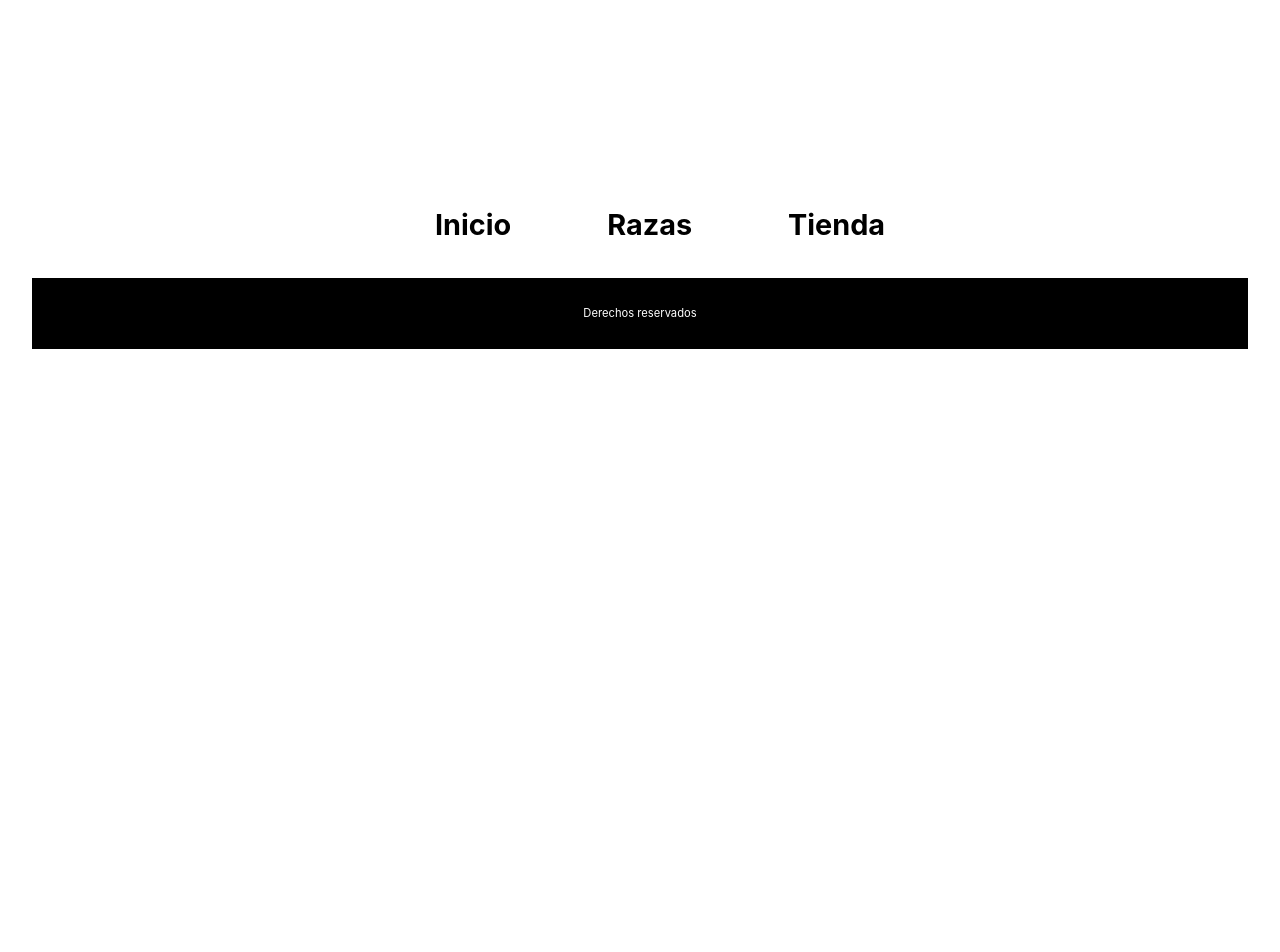
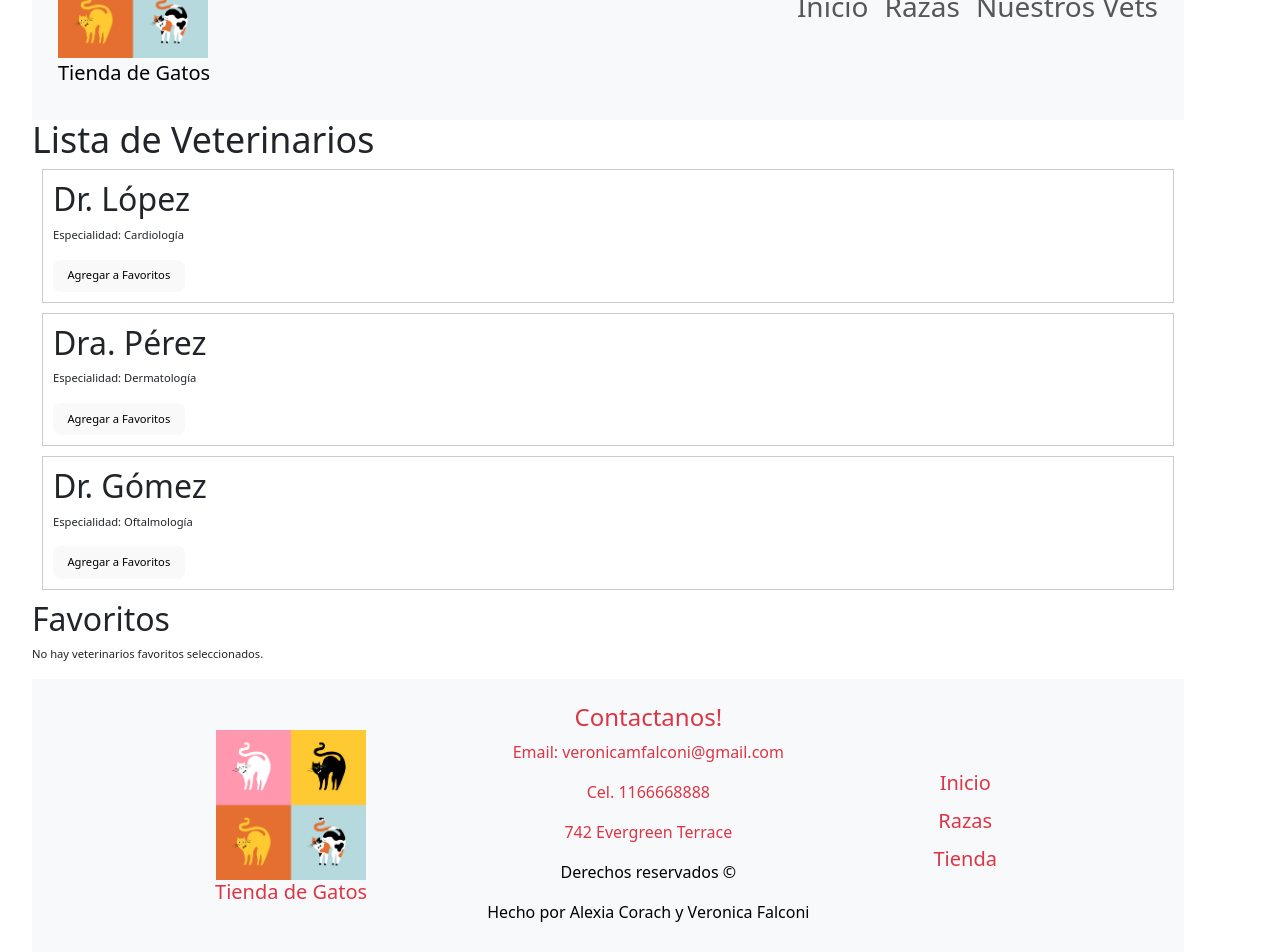
Before and after one commit to veronicamfalconi/WorldCats, a React (Vite) app: page /veterinarios in a window 1280 px wide. Shown: the part 140-1092 px from the top of the page. Before the commit the page ends 800 px from the top, so only its background shows below. Built offline with nearby package versions, Linux system fonts and the light colour scheme.

Commit message:
agregado listaVets

```diff
--- a/package.json
+++ b/package.json
@@ -10,9 +10,10 @@
     "preview": "vite preview"
   },
   "dependencies": {
-
     "axios": "^1.7.3",
+    "bootstrap": "^5.3.3",
     "react": "^18.3.1",
+    "react-bootstrap": "^2.10.4",
     "react-dom": "^18.3.1",
     "react-router-dom": "^6.26.0"
   },
--- a/src/App.jsx
+++ b/src/App.jsx
@@ -1,9 +1,11 @@
 import "./App.css";
 import { BrowserRouter as Router, Routes, Route } from "react-router-dom";
+import 'bootstrap/dist/css/bootstrap.min.css';
 import Navegador from "./componentes/navegador/Navegador";
 import Home from "./componentes/Home/Home";
 import Footer from "./componentes/footer/Footer";
 import Razas from "./componentes/razas/Razas";
+import ListaVeterinarios from "./componentes/Veterinarios/ListaVeterinarios";
 
 function App() {
   return (
@@ -12,8 +14,9 @@ function App() {
         <Navegador />
         <main>
           <Routes>
-            <Route path="/" element={<Home />} />
+            <Route path="/home" element={<Home />} />
             <Route path="/razas" element={<Razas />} />
+            <Route path="/veterinarios" element={<ListaVeterinarios />} />
           </Routes>
         </main>
 
--- /dev/null
+++ b/src/componentes/Veterinarios/ListaVeterinarios.jsx
@@ -0,0 +1,48 @@
+import React, { useState } from 'react';
+import Veterinario from './Veterinario';
+
+const ListaVeterinarios = () => {
+  const [veterinarios, setVeterinarios] = useState([
+    { id: 1, nombre: 'Dr. López', especialidad: 'Cardiología', esFavorito: false },
+    { id: 2, nombre: 'Dra. Pérez', especialidad: 'Dermatología', esFavorito: false },
+    { id: 3, nombre: 'Dr. Gómez', especialidad: 'Oftalmología', esFavorito: false },
+  ]);
+
+  const toggleFavorito = (id) => {
+    setVeterinarios(veterinarios.map(veterinario =>
+      veterinario.id === id
+        ? { ...veterinario, esFavorito: !veterinario.esFavorito }
+        : veterinario
+    ));
+  };
+
+  const veterinariosFavoritos = veterinarios.filter(veterinario => veterinario.esFavorito);
+
+  return (
+    <div>
+      <h1>Lista de Veterinarios</h1>
+      {veterinarios.map(veterinario => (
+        <Veterinario
+          key={veterinario.id}
+          veterinario={veterinario}
+          onToggleFavorito={toggleFavorito}
+        />
+      ))}
+
+      <h2>Favoritos</h2>
+      {veterinariosFavoritos.length > 0 ? (
+        veterinariosFavoritos.map(veterinario => (
+          <Veterinario
+            key={veterinario.id}
+            veterinario={veterinario}
+            onToggleFavorito={toggleFavorito}
+          />
+        ))
+      ) : (
+        <p>No hay veterinarios favoritos seleccionados.</p>
+      )}
+    </div>
+  );
+};
+
+export default ListaVeterinarios;
--- /dev/null
+++ b/src/componentes/Veterinarios/Veterinario.jsx
@@ -0,0 +1,15 @@
+import React from 'react';
+
+const Veterinario = ({ veterinario, onToggleFavorito }) => {
+  return (
+    <div style={{ border: '1px solid #ccc', padding: '10px', margin: '10px' }}>
+      <h2>{veterinario.nombre}</h2>
+      <p>Especialidad: {veterinario.especialidad}</p>
+      <button onClick={() => onToggleFavorito(veterinario.id)}>
+        {veterinario.esFavorito ? 'Eliminar de Favoritos' : 'Agregar a Favoritos'}
+      </button>
+    </div>
+  );
+};
+
+export default Veterinario;
--- a/src/componentes/footer/Footer.jsx
+++ b/src/componentes/footer/Footer.jsx
@@ -1,9 +1,56 @@
-import './Footer.css'
+ import "./Footer.css";
+import Container from "react-bootstrap/Container";
+import Nav from "react-bootstrap/Nav";
+import Navbar from "react-bootstrap/Navbar";
+import Row from "react-bootstrap/Row";
+import Col from "react-bootstrap/Col";
+import { Stack } from "react-bootstrap";
+import logo from "../../assets/imgRazas/logo.jpg";
+
 function Footer() {
-    return (
-      <footer className="footer">
-        <p>Derechos reservados</p>
-      </footer>
-    );
-  }
-  export default Footer
+  return (
+    <Container fluid className="bg-light text-danger p-4">
+      <Row className="align-items-center justify-content-center">
+        <Col md="auto" className="text-center mb-4 mb-md-0 mx-5">
+          <Stack className="align-items-center">
+            <img
+              alt=""
+              src={logo}
+              rounded
+              width="150"
+              height="150"
+              className="d-inline-block align-top"
+            />{" "}
+            <h5>Tienda de Gatos</h5>
+          </Stack>
+        </Col>
+
+        <Col md="auto" className="text-center mb-4 mb-md-0 fs-6 mx-5">
+          <h4>Contactanos!</h4>
+          <p>Email: veronicamfalconi@gmail.com</p>
+          <p>Cel. 1166668888</p>
+          <p>742 Evergreen Terrace</p>
+          <p className="text-black">Derechos reservados ©</p>
+          <p className="text-black">Hecho por Alexia Corach y Veronica Falconi</p>
+        </Col>
+
+        <Col md="auto" className="text-center mx-5">
+          <Nav className="flex-column fs-5">
+            <Nav.Link href="/" className="text-danger p-1 fs-5">
+              Inicio
+            </Nav.Link>
+
+            <Nav.Link href="/Razas" className="text-danger p-1 fs-5">
+              Razas
+            </Nav.Link>
+
+            <Nav.Link href="/Tienda" className="text-danger p-1 fs-5">
+              Tienda
+            </Nav.Link>
+          </Nav>
+        </Col>
+      </Row>
+    </Container>
+  );
+}
+export default Footer;
--- a/src/componentes/navegador/Navegador.jsx
+++ b/src/componentes/navegador/Navegador.jsx
@@ -1,17 +1,36 @@
-import { Link } from "react-router-dom"
-import "./Navegador.css"
+import { Link } from "react-router-dom";
+import Container from "react-bootstrap/Container";
+import Nav from "react-bootstrap/Nav";
+import Navbar from "react-bootstrap/Navbar";
+import logo from "../../assets/imgRazas/logo.jpg";
 
-const Navegador = () => {
-    return(
-        <nav>
-            <ul className="menuSuperior">
-                <li> <Link className="menuTexto" to="/" > Inicio </Link> </li>
-                <li> <Link className="menuTexto" to="/razas" > Razas </Link> </li>
-                <li> <Link className="menuTexto" to="/tienda" > Tienda </Link> </li>
+function Navegador() {
+  return (
+    <Navbar expand="lg" className="bg-body-tertiary">
+      <Container>
+        <Navbar.Brand href="#Home" className="p-2">
+          <img
+            alt=""
+            src={logo}
+            width="150"
+            height="150"
+            className="d-inline-block align-top"
+          />{" "}
+          <p>Tienda de Gatos</p>
+        </Navbar.Brand>
+        <Navbar.Toggle aria-controls="basic-navbar-nav" />
+        <Navbar.Collapse id="basic-navbar-nav" className="justify-content-end">
+          <Nav>
+            <Nav.Link href="/Home" className="p-2 fs-3">Inicio</Nav.Link>
 
-            </ul>
+            <Nav.Link href="/Razas" className="p-2 fs-3">Razas</Nav.Link>
 
-        </nav>
-    )
+            <Nav.Link href="/Veterinarios" className="p-2 fs-3">Nuestros Vets</Nav.Link>
+          </Nav>
+        </Navbar.Collapse>
+      </Container>
+    </Navbar>
+  );
 }
-export default Navegador
+
+export default Navegador;
--- a/src/componentes/razas/Razas.css
+++ b/src/componentes/razas/Razas.css
@@ -35,6 +35,10 @@
     max-width: 18rem;
     max-height: 18rem;
     border-radius: 0.5rem;
+    margin: 1rem;
+    text-align: center;
+    display: flex;
+
   }
 
 
--- a/src/componentes/razas/Razas.jsx
+++ b/src/componentes/razas/Razas.jsx
@@ -1,4 +1,113 @@
-import React, { Component } from "react";
+import React, { useState, useEffect } from "react";
+import Card from "react-bootstrap/Card";
+import Form from "react-bootstrap/Form";
+import axios from "axios";
+import "./Razas.css";
+
+// Configuración de axios
+axios.defaults.baseURL = "https://api.thecatapi.com/v1";
+axios.defaults.headers.common["x-api-key"] = "DEMO-API-KEY";
+
+const Razas = () => {
+  const [images, setImages] = useState([]);
+  const [breeds, setBreeds] = useState([]);
+  const [selectedBreed, setSelectedBreed] = useState(null);
+
+  useEffect(() => {
+    const fetchBreeds = async () => {
+      try {
+        const res = await axios.get("/breeds");
+        setBreeds(res.data);
+      } catch (e) {
+        console.error("Error fetching breeds", e);
+      }
+    };
+
+    fetchBreeds();
+  }, []);
+
+  useEffect(() => {
+    const loadBreedImages = async () => {
+      if (selectedBreed) {
+        try {
+          const res = await axios.get(
+            `/images/search?breed_ids=${selectedBreed}&limit=1`
+          );
+          setImages(res.data);
+        } catch (e) {
+          console.error("Error fetching breed images", e);
+        }
+      }
+    };
+
+    loadBreedImages();
+  }, [selectedBreed]);
+
+  const handleBreedSelectChange = (e) => {
+    setSelectedBreed(e.target.value);
+  };
+
+  const selectedBreedData = breeds.find(breed => breed.id === selectedBreed);
+
+  return (
+    <div className="bodyhome-razas b-1">
+      <h2 className="text-danger text-center">
+        ¡Bienvenido al crisol de razas felinas del mundo!
+      </h2>
+      <span className="fs-6">
+        Queremos estar seguros de que al elegir un gato le pueda brindar un
+        estilo de vida adecuado según sus características. A continuación
+        podrá ver cada una de las razas felinas con sus características
+        principales, su origen y temperamento. Consideramos útil leer esta
+        información con atención antes de tomar una decisión. Lo importante es
+        que su gato y usted tengan una calidad de vida óptima y puedan ser
+        grandes amigos!<br />
+        Sin embargo, sabemos que en el mundo existen millones de gatos que
+        habitan en la calle en condiciones que ponen en riesgo su vida. Desde
+        Tienda de gatos impulsamos el cuidado de los mismos y la posible
+        adopción.
+      </span>
+
+      <h4 className="text-muted p-1">
+        Haga clic para seleccionar una raza:
+      </h4>
+
+      <Card>
+        <Card.Body>
+          <Form.Select
+            className="selector-Razas"
+            value={selectedBreed || ""}
+            onChange={handleBreedSelectChange}
+          >
+            <option value="" disabled>Seleccione una raza</option>
+            {breeds.map((breed) => (
+              <option key={breed.id} value={breed.id}>
+                {breed.name}
+              </option>
+            ))}
+          </Form.Select>
+          {images.map((image) => (
+            <Card.Img className="cat-image" alt="" src={image.url} key={image.id} />
+          ))}
+          {selectedBreedData && (
+            <div className="breed-details">
+              <h2>Descripción:</h2>
+              <p>{selectedBreedData.description}</p>
+              <h2>Orígenes:</h2>
+              <p>{selectedBreedData.origin}</p>
+              <h2>Temperamento:</h2>
+              <p>{selectedBreedData.temperament}</p>
+            </div>
+          )}
+        </Card.Body>
+      </Card>
+    </div>
+  );
+};
+
+export default Razas;
+
+/* import React, { Component } from "react";
 import axios from "axios";
 import "./Razas.css";
 
@@ -106,7 +215,7 @@ class Razas extends Component {
   }
 }
 
-/*
+
 import { useEffect, useState } from "react";
 import { fetchRazas } from "./api";
 import "./Razas.css"
@@ -243,4 +352,3 @@ function Razas() {
     </div>
   );
 }*/
-export default Razas;
--- a/src/componentes/tienda/Tienda.jsx
+++ /dev/null
@@ -1,2 +0,0 @@
-
-export default Tienda
```
Also changed, not shown: src/assets/imgRazas/logo.jpg (added), 1 other file (tests, documents, lock files or other folders).
